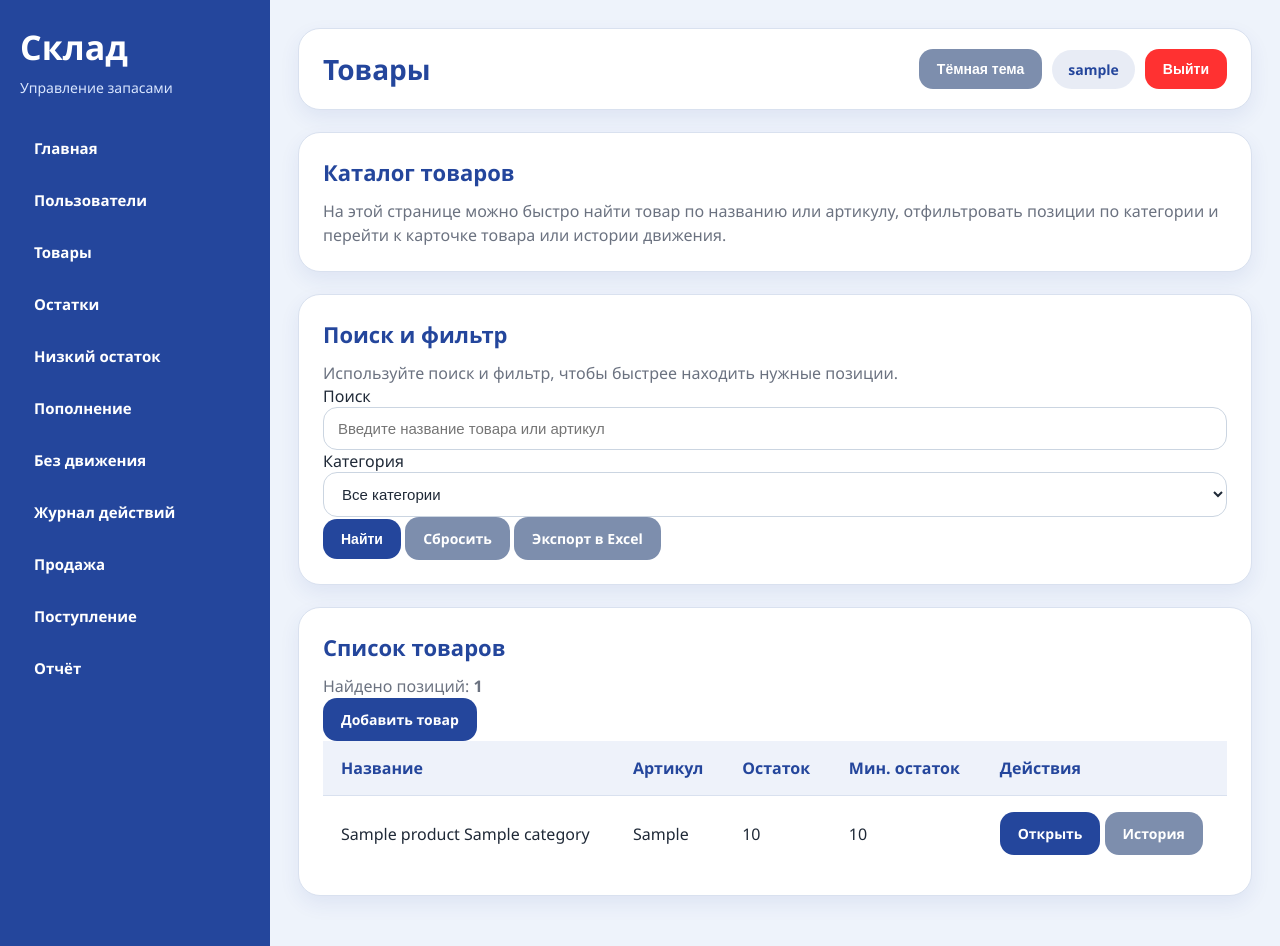
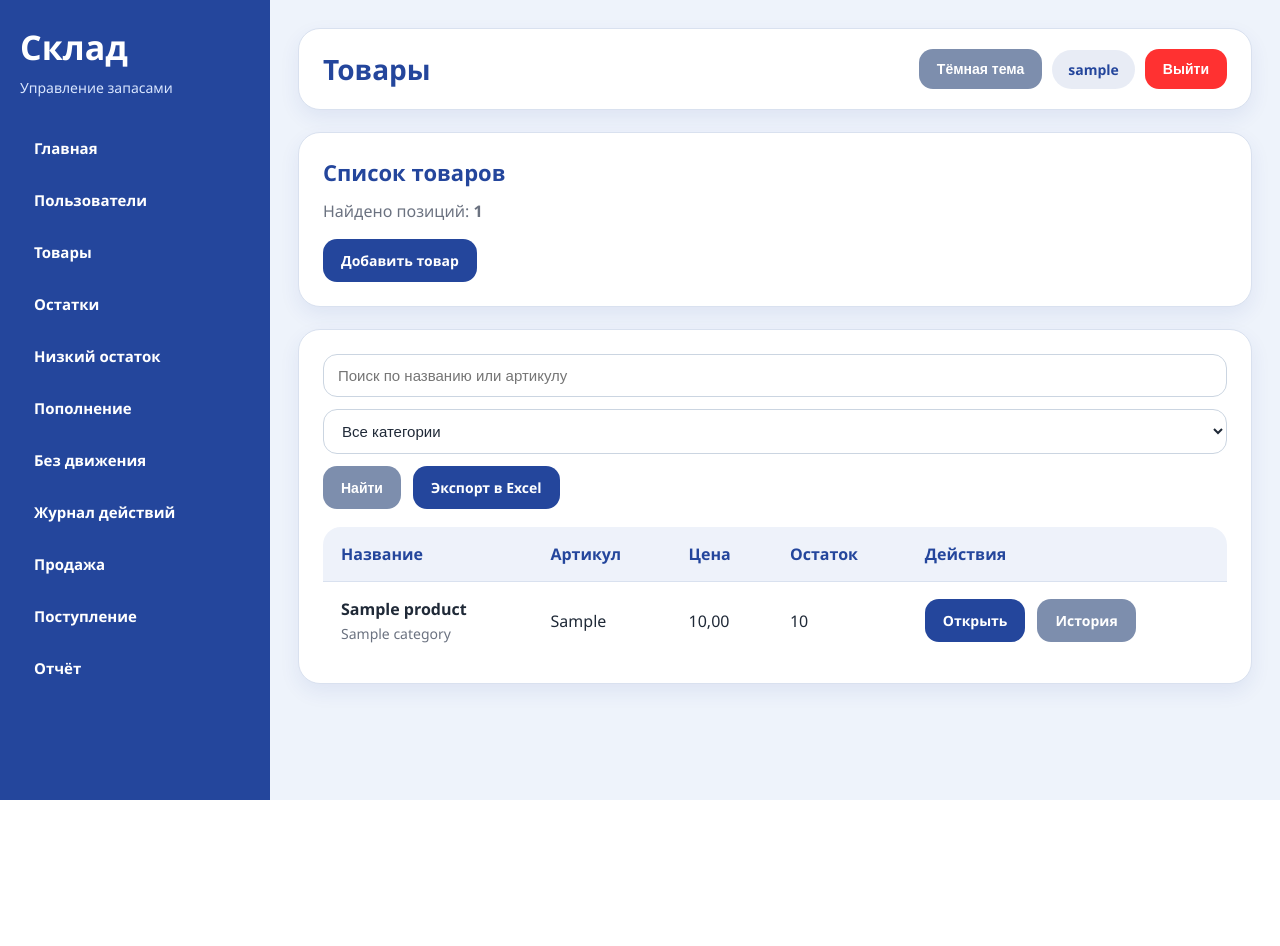
Before and after one commit to llimarenko05-cmd/diplom-store, a Django app: page /products/ in a window 1280 px wide. After the commit the page ends 800 px from the top, so only its background shows below. Run offline with Django 5.2, Linux system fonts and the light colour scheme; a user stored in the database is signed in; tables that the repository leaves empty hold one stand-in row (values such as "Sample post").

Commit message:
на странице товаров вместо минимального остатка добавлена цена

```diff
--- a/inventory/templates/inventory/product_list.html
+++ b/inventory/templates/inventory/product_list.html
@@ -5,38 +5,22 @@
 
 {% block content %}
 
-<div class="card page-intro-card">
-    <div class="page-intro">
-        <div>
-            <h2>Каталог товаров</h2>
-            <p>
-                На этой странице можно быстро найти товар по названию или артикулу,
-                отфильтровать позиции по категории и перейти к карточке товара или истории движения.
-            </p>
+<div class="card">
+    <h2>Список товаров</h2>
+    <p>Найдено позиций: <strong>{{ products|length }}</strong></p>
+
+    {% if is_admin_role %}
+    <div class="actions-row" style="margin-top: 16px;">
+        <a href="{% url 'create_product' %}" class="btn">Добавить товар</a>
     </div>
-    </div>
+    {% endif %}
 </div>
 
 <div class="card">
-    <div class="section-head">
-        <h2>Поиск и фильтр</h2>
-        <p>Используйте поиск и фильтр, чтобы быстрее находить нужные позиции.</p>
-    </div>
+    <form method="get" class="actions-row" style="margin-bottom: 18px;">
+        <input type="text" name="q" placeholder="Поиск по названию или артикулу" value="{{ query }}">
 
-    <form method="get" class="products-filter-form">
-        <div class="products-filter-grid">
-            <div class="filter-field filter-field-wide">
-                <label for="id_q">Поиск</label>
-                <input type="text"
-                       id="id_q"
-                       name="q"
-                       placeholder="Введите название товара или артикул"
-                       value="{{ query }}">
-            </div>
-
-            <div class="filter-field">
-                <label for="id_category">Категория</label>
-                <select name="category" id="id_category">
+        <select name="category">
             <option value="">Все категории</option>
             {% for category in categories %}
             <option value="{{ category.id }}" {% if category.selected %}selected{% endif %}>
@@ -44,87 +28,51 @@
             </option>
             {% endfor %}
         </select>
-            </div>
-        </div>
 
-        <div class="toolbar-actions">
-            <button type="submit" class="btn">Найти</button>
-            <a href="{% url 'product_list' %}" class="btn btn-secondary">Сбросить</a>
-            <a href="{% url 'export_products_excel' %}?q={{ query }}&category={% for category in categories %}{% if category.selected %}{{ category.id }}{% endif %}{% endfor %}" class="btn btn-secondary">
+        <button type="submit" class="btn btn-secondary">Найти</button>
+        <a href="{% url 'export_products_excel' %}?q={{ query }}{% if request.GET.category %}&category={{ request.GET.category }}{% endif %}" class="btn">
             Экспорт в Excel
         </a>
-        </div>
     </form>
-</div>
 
-<div class="card">
-    <div class="list-header">
-        <div>
-            <h2>Список товаров</h2>
-            <p class="list-subtitle">
-                Найдено позиций: <strong>{{ products|length }}</strong>
-            </p>
-        </div>
-
-        {% if is_admin_role %}
-        <a href="{% url 'create_product' %}" class="btn">Добавить товар</a>
-        {% endif %}
-    </div>
-
-    {% if products %}
-    <div class="table-wrap">
-        <table class="products-table refined-products-table">
+    <div class="table-wrapper">
+        <table>
             <thead>
                 <tr>
                     <th>Название</th>
                     <th>Артикул</th>
+                    <th>Цена</th>
                     <th>Остаток</th>
-                    <th>Мин. остаток</th>
                     <th>Действия</th>
                 </tr>
             </thead>
-
             <tbody>
                 {% for product in products %}
                 <tr>
                     <td>
-                        <div class="product-main-cell">
-                            <span class="product-name">{{ product.name }}</span>
+                        <strong>{{ product.name }}</strong>
                         {% if product.category %}
-                            <span class="product-meta">{{ product.category }}</span>
+                        <div class="muted-text">{{ product.category }}</div>
                         {% endif %}
+                    </td>
+                    <td>{{ product.article }}</td>
+                    <td>{{ product.price }}</td>
+                    <td>{{ product.quantity }}</td>
+                    <td>
+                        <div class="actions-row">
+                            <a href="{% url 'product_detail' product.id %}" class="btn">Открыть</a>
+                            <a href="{% url 'product_history' product.id %}" class="btn btn-secondary">История</a>
                         </div>
                     </td>
-
-                    <td>
-                        <span class="article-badge">{{ product.article }}</span>
-                    </td>
-
-                    <td>
-                        <span class="quantity-badge">{{ product.quantity }}</span>
-                    </td>
-
-                    <td>
-                        <span class="min-quantity-badge">{{ product.minimum_quantity }}</span>
-                    </td>
-
-                    <td class="actions-cell">
-                        <div class="table-actions table-actions-inline">
-                            <a href="{% url 'product_detail' product.id %}" class="btn btn-small">Открыть</a>
-                            <a href="{% url 'product_history' product.id %}" class="btn btn-secondary btn-small">История</a>
-                        </div>
-                    </td>
+                </tr>
+                {% empty %}
+                <tr>
+                    <td colspan="5">Товары не найдены.</td>
                 </tr>
                 {% endfor %}
             </tbody>
         </table>
     </div>
-    {% else %}
-    <div class="empty-state">
-        <h3>Ничего не найдено</h3>
-        <p>Попробуйте изменить поисковый запрос или выбрать другую категорию.</p>
-    </div>
-    {% endif %}
 </div>
 
 {% endblock %}
```
Lines whose indentation alone changed are shown as unchanged.
